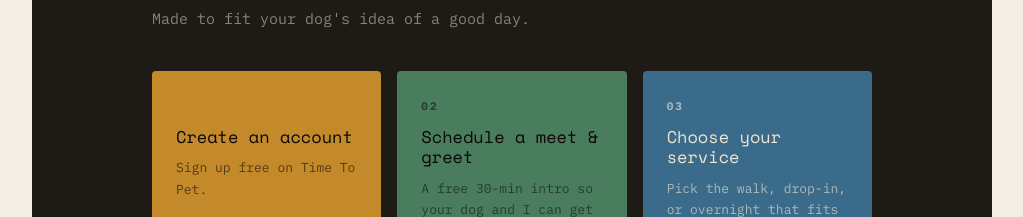
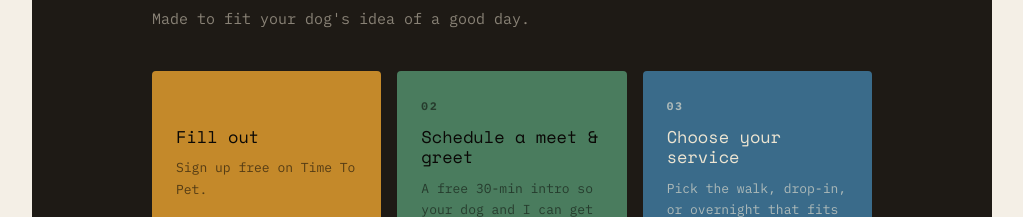
Before and after one commit to darkhorsedevloper/canipetthatdawg, a React (Vite) app: page / in a window 1280 px wide. Shown: the part 1748-1965 px from the top of the page, without its empty margins (128-1151 px from the left). Built offline with nearby package versions, Linux system fonts and the light colour scheme.

Commit message:
Rename first CTA tile from 'Create an account' to 'Fill out'
Co-Authored-By: Claude Sonnet 4.6 <noreply@anthropic.com>

```diff
--- a/src/components/CTA.jsx
+++ b/src/components/CTA.jsx
@@ -1,7 +1,7 @@
 const STEPS = [
   {
     number: '',
-    label: 'Create an account',
+    label: 'Fill out',
     desc: 'Sign up free on Time To Pet.',
     cta: 'Create account →',
     href: 'https://www.timetopet.com/portal/create/create-account',
```
